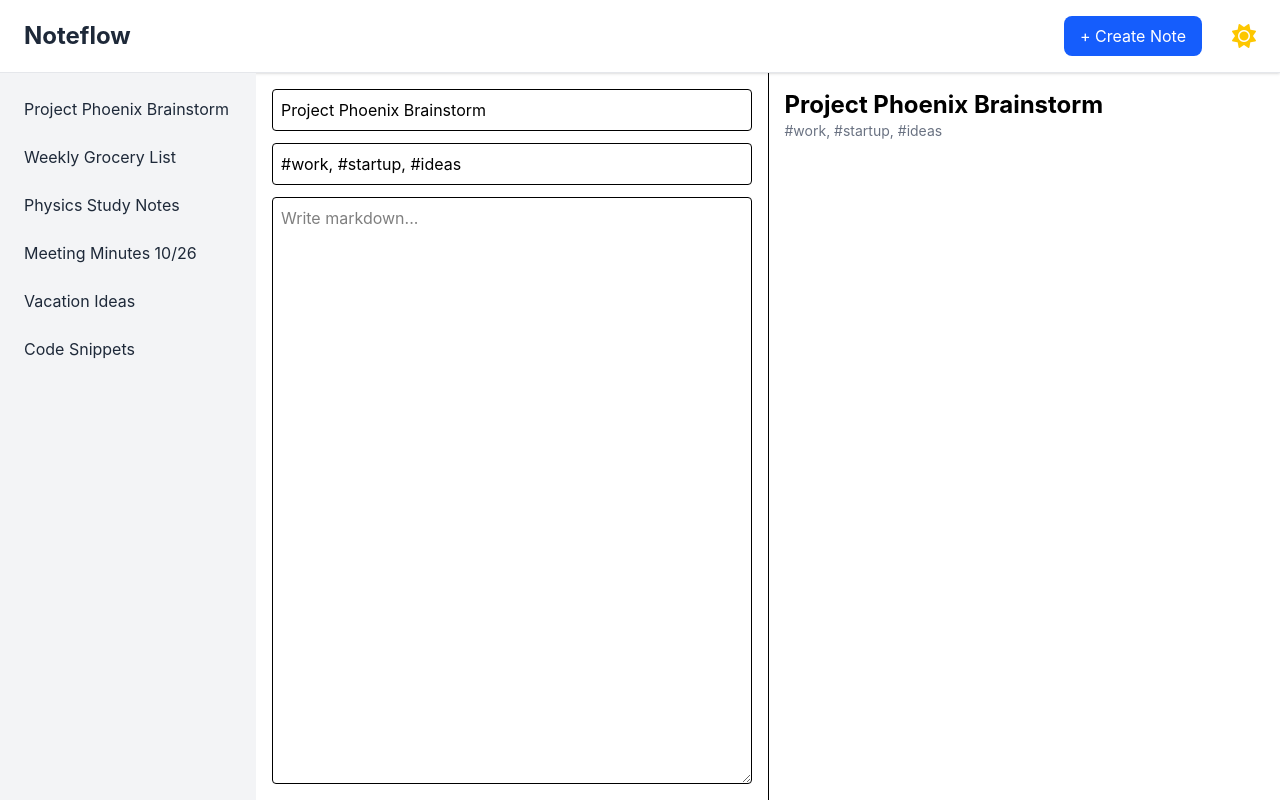
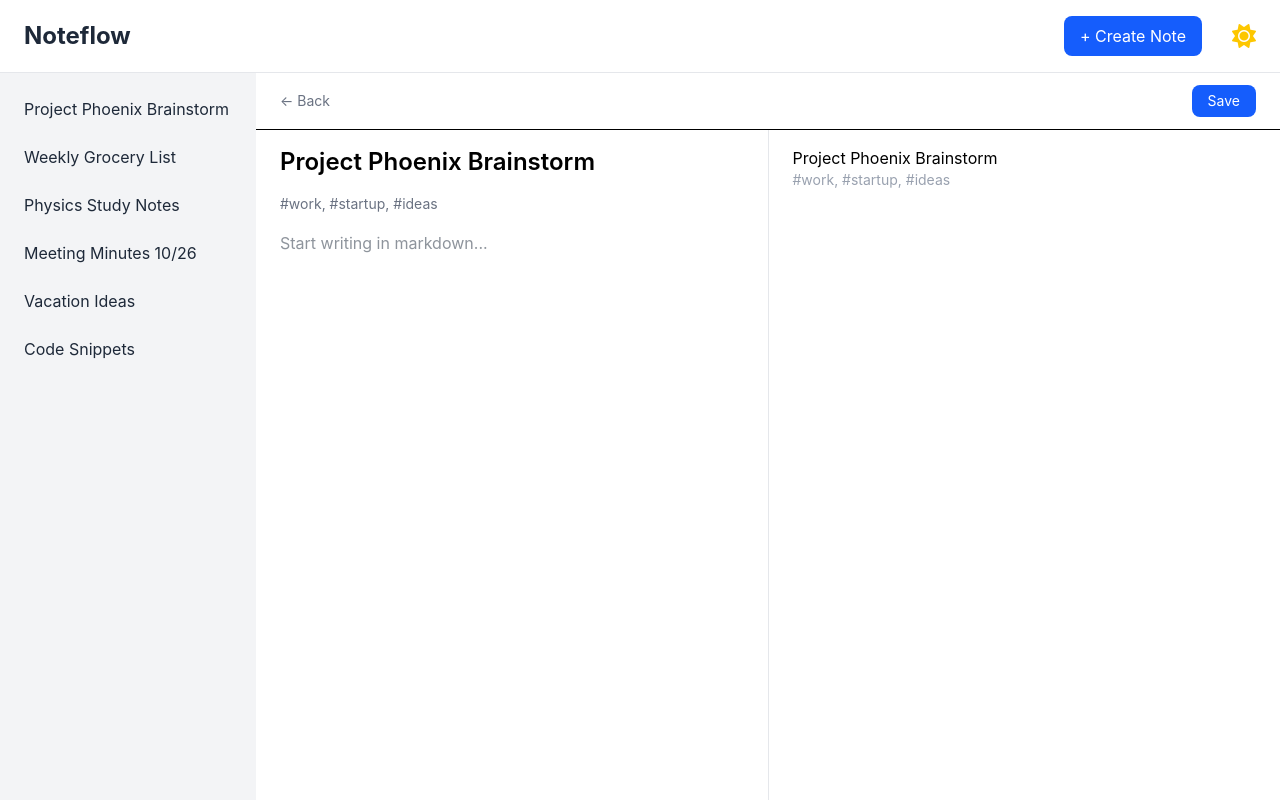
Before and after one commit to bhargablinx/noteflow, a React (Vite) app: page / in a window 1280 px wide. Both pictures are taken after a click on the element 768 px from the left and 238 px from the top of the page. Built offline with nearby package versions, Linux system fonts and the light colour scheme.

Commit message:
Layout2 better syling

```diff
--- a/src/layout/Layout2.jsx
+++ b/src/layout/Layout2.jsx
@@ -1,7 +1,7 @@
 import ReactMarkdown from "react-markdown";
 import { useState, useEffect } from "react";
 
-export default function Layout2({ selectedNote, onSave }) {
+export default function Layout2({ selectedNote, onSave, onBack }) {
     const [title, setTitle] = useState("");
     const [tags, setTags] = useState("");
     const [content, setContent] = useState("");
@@ -14,42 +14,76 @@ export default function Layout2({ selectedNote, onSave }) {
         }
     }, [selectedNote]);
 
+    const handleSave = () => {
+        const updatedNote = {
+            ...selectedNote,
+            title,
+            tags: tags.split(",").map((t) => t.trim()),
+            content,
+        };
+        onSave(updatedNote);
+    };
+
     return (
-        <div className="flex h-full">
-            {/* Left - Editor */}
-            <div className="flex-1 p-4 border-r flex flex-col gap-3">
+        <div className="flex flex-col h-full bg-white dark:bg-gray-950">
+            {/* 🔝 Top Bar */}
+            <div className="flex items-center justify-between px-6 py-3 border-b dark:border-gray-800">
+                <button
+                    onClick={onBack}
+                    className="text-sm text-gray-500 hover:text-gray-800 dark:hover:text-white"
+                >
+                    ← Back
+                </button>
+
+                <button
+                    onClick={handleSave}
+                    className="bg-blue-600 hover:bg-blue-700 text-white px-4 py-1.5 rounded-lg text-sm"
+                >
+                    Save
+                </button>
+            </div>
+
+            {/* ✍️ Editor + Preview */}
+            <div className="flex flex-1 overflow-hidden">
+                {/* Editor */}
+                <div className="flex-1 min-w-0 px-6 py-4 flex flex-col gap-4">
                     <input
                         type="text"
-                    placeholder="Title..."
+                        placeholder="Untitled note..."
                         value={title}
                         onChange={(e) => setTitle(e.target.value)}
-                    className="p-2 border rounded"
+                        className="text-2xl font-semibold bg-transparent outline-none"
                     />
 
                     <input
                         type="text"
-                    placeholder="Tags (comma separated)"
+                        placeholder="Add tags (comma separated)"
                         value={tags}
                         onChange={(e) => setTags(e.target.value)}
-                    className="p-2 border rounded"
+                        className="text-sm text-gray-500 bg-transparent outline-none"
                     />
 
                     <textarea
-                    placeholder="Write markdown..."
+                        placeholder="Start writing in markdown..."
                         value={content}
                         onChange={(e) => setContent(e.target.value)}
-                    className="flex-1 p-2 border rounded"
+                        className="flex-1 bg-transparent outline-none resize-none text-gray-800 dark:text-gray-200 leading-relaxed"
                     />
                 </div>
 
-            {/* Right - Preview */}
-            <div className="flex-1 p-4 overflow-y-auto">
-                <h1 className="text-2xl font-bold">{title}</h1>
+                {/* Divider */}
+                <div className="w-px bg-gray-200 dark:bg-gray-800" />
 
-                <div className="text-sm text-gray-500 mb-4">{tags}</div>
+                {/* Preview */}
+                <div className="flex-1 min-w-0 px-6 py-4 overflow-y-auto">
+                    <div className="prose dark:prose-invert max-w-none">
+                        <h1>{title || "Untitled note"}</h1>
+                        <p className="text-sm text-gray-400">{tags}</p>
 
                         <ReactMarkdown>{content}</ReactMarkdown>
                     </div>
                 </div>
+            </div>
+        </div>
     );
 }
```
Lines whose indentation alone changed are shown as unchanged.
